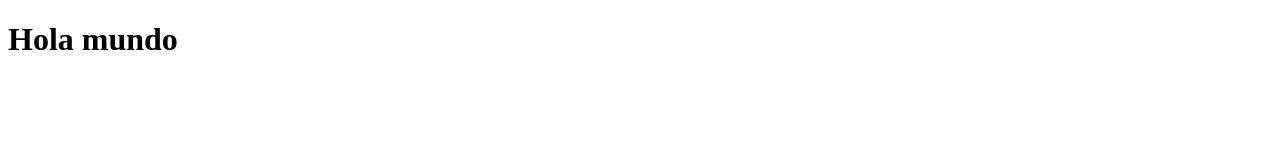
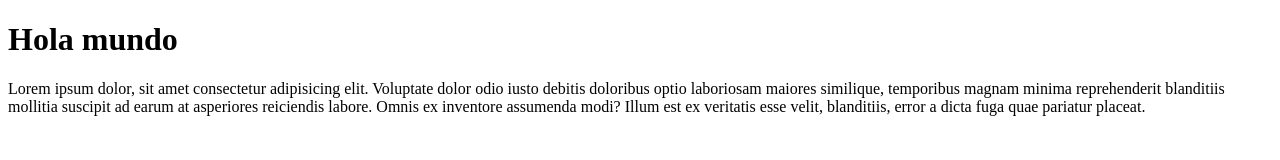
Before and after one commit to Cvash/prueba2, a plain HTML site: page index.html in a window 1280 px wide. Drawn offline with Linux system fonts and the light colour scheme.

Commit message:
agregando un párrafo

```diff
--- a/index.html
+++ b/index.html
@@ -10,5 +10,7 @@
 
     <h1>Hola mundo</h1>
 
+    <p>Lorem ipsum dolor, sit amet consectetur adipisicing elit. Voluptate dolor odio iusto debitis doloribus optio laboriosam maiores similique, temporibus magnam minima reprehenderit blanditiis mollitia suscipit ad earum at asperiores reiciendis labore. Omnis ex inventore assumenda modi? Illum est ex veritatis esse velit, blanditiis, error a dicta fuga quae pariatur placeat.</p>
+
 </body>
 </html>
```
